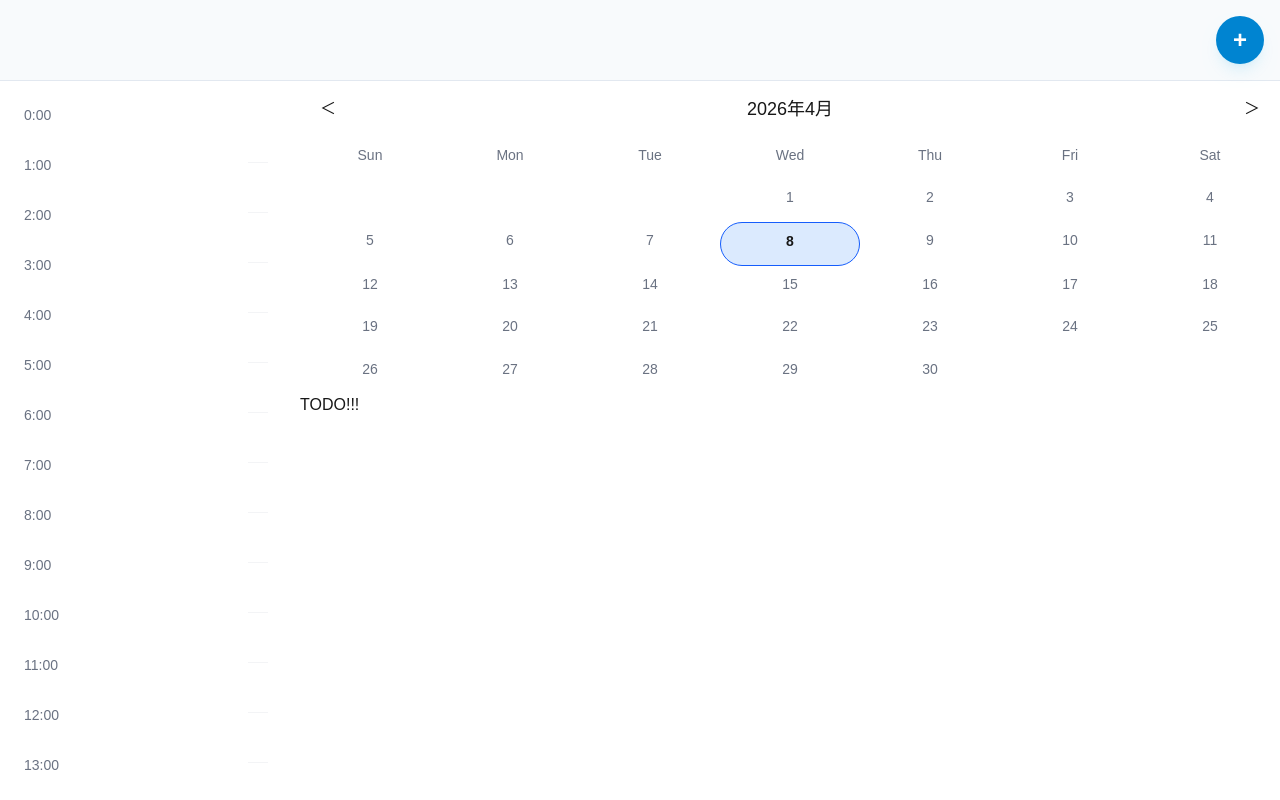
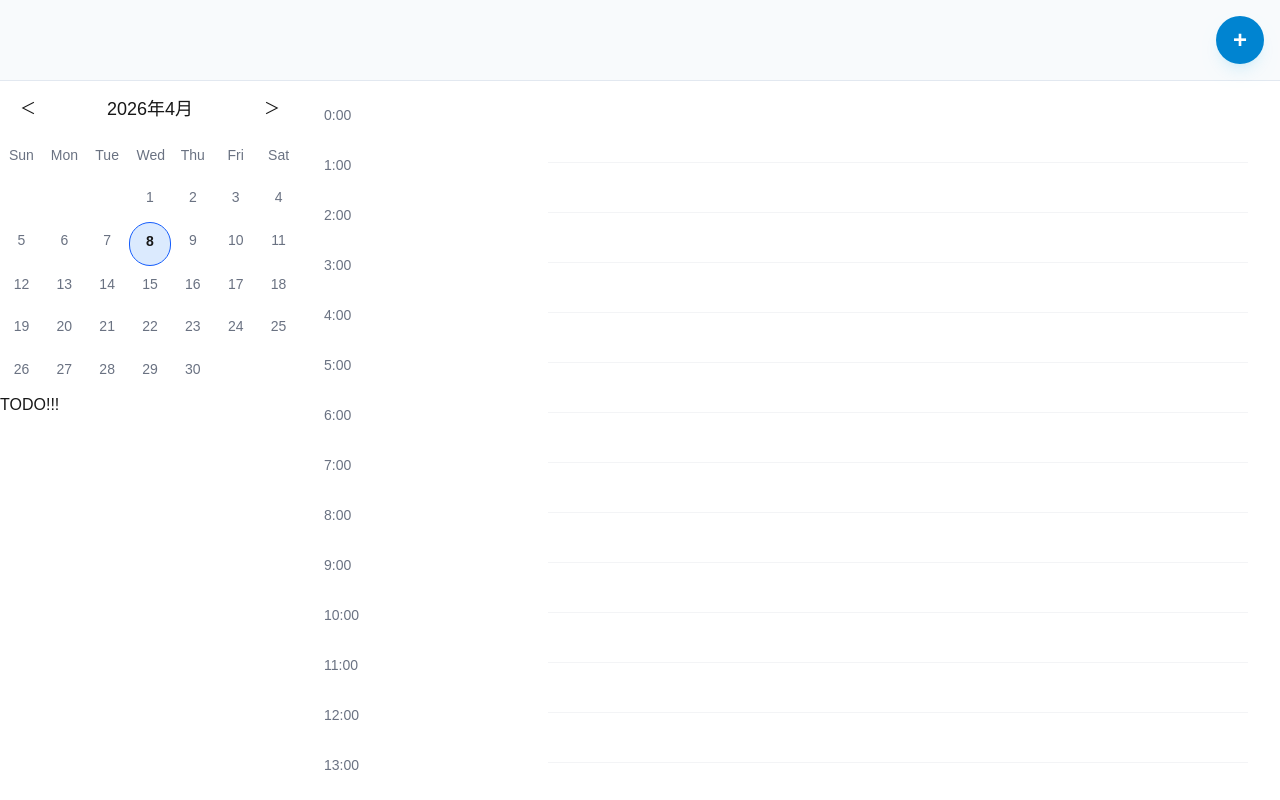
Before and after one commit to kamaboko6214/schedule-app, a Next.js app: page /schedule in a window 1280 px wide. Built offline with nearby package versions, Linux system fonts and the light colour scheme; no server answers; the database is empty.

Commit message:
レイアウトが崩れ　修正

```diff
--- a/src/app/schedule/page.tsx
+++ b/src/app/schedule/page.tsx
@@ -204,12 +204,12 @@ const Page = () => {
           +
         </button>
       </div>
-      <div className="grid md:grid-cols-[300px_1fr] flex-1 overflow-hidden flex flex-col">
-        <div className="flex flex-col order-1 md:order-2">
+      <div className="flex flex-col md:grid md:grid-cols-[300px_1fr] flex-1 overflow-hidden">
+        <div className="flex flex-col">
           <Calendar currentDate={currentDate} setCurrentDate={setCurrentDate}/>
           <div className="flex-1">TODO!!!</div>
         </div>
-        <div className="order-2 md:order-1 flex-1">
+        <div className="flex-1 min-h-0 overflow-hidden">
           <ScheduleView schedules={schedules} setIsModalOpen={setIsModalOpen} onEditSchedule={onEditSchedule} />
         </div>
       </div>
```
